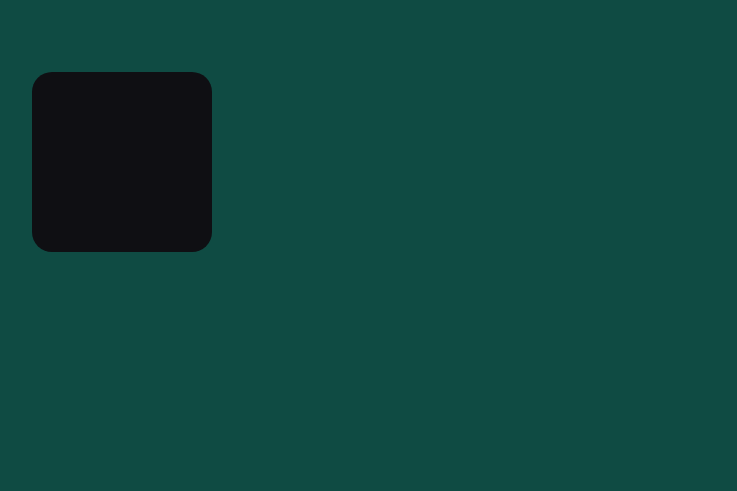
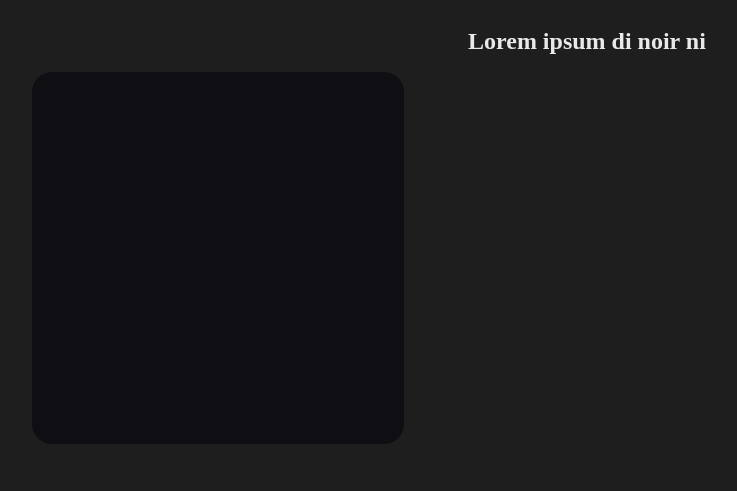
Before and after one commit to Milk21291/landing-page, a plain HTML site: page assets/css/index.html in a window 1280 px wide. Shown: the whole page, without its empty margins (40-777 px from the left). Drawn offline with Linux system fonts and the light colour scheme.

Commit message:
Texto adicionado

```diff
--- a/assets/css/index.html
+++ b/assets/css/index.html
@@ -12,6 +12,7 @@
         <div class="container">
 
         </div>
+        <h1>Lorem ipsum di noir ni</h1>
     </section>
 </body>
 </html>
--- a/assets/css/style.css
+++ b/assets/css/style.css
@@ -1,5 +1,5 @@
 body {
-    background-color: #0f4b43;
+    background-color: #1E1E1E;
 }
 
 section {
@@ -11,5 +11,9 @@ justify-content: left;
     background: #0F0F13;
     margin: 64px;
     border-radius: 20px;
-    padding: 90px;
+    padding: 186px;
 }
+
+h1 {
+    color: #E9E9E9;
+}
```
